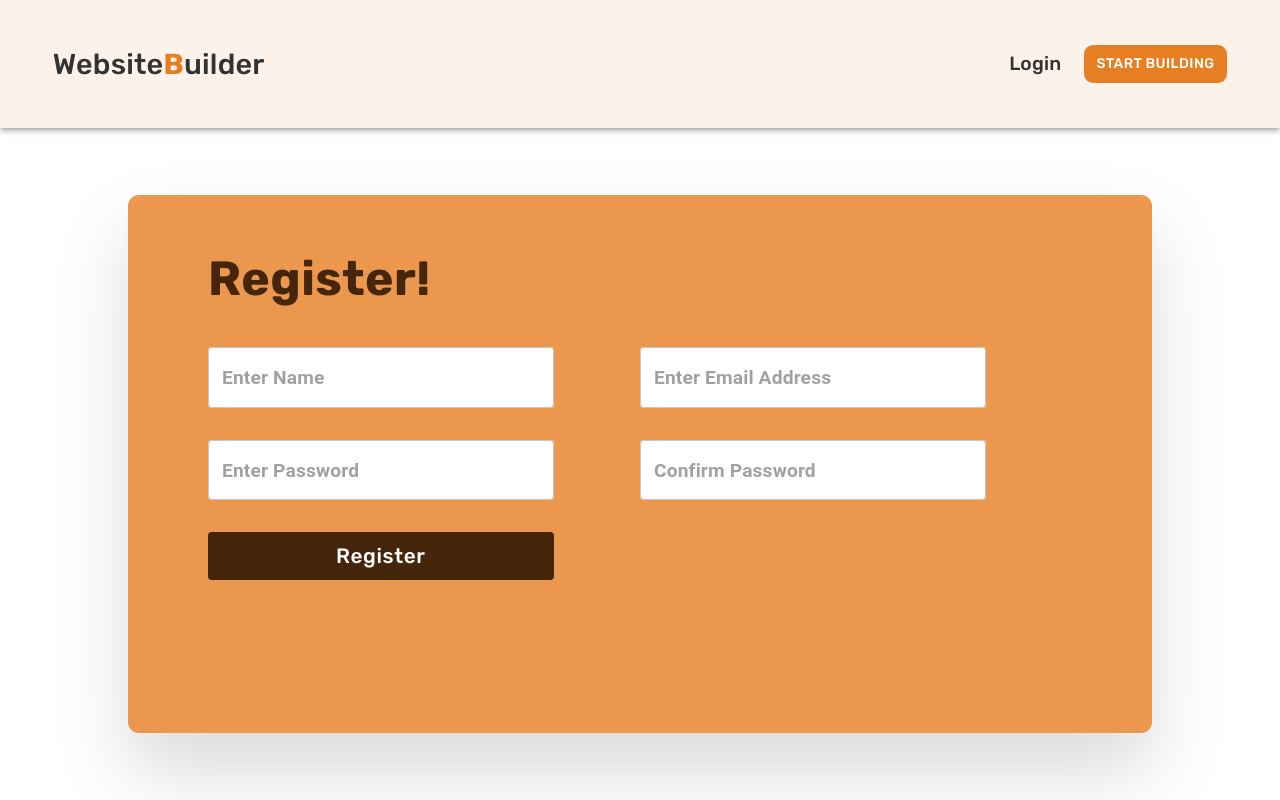
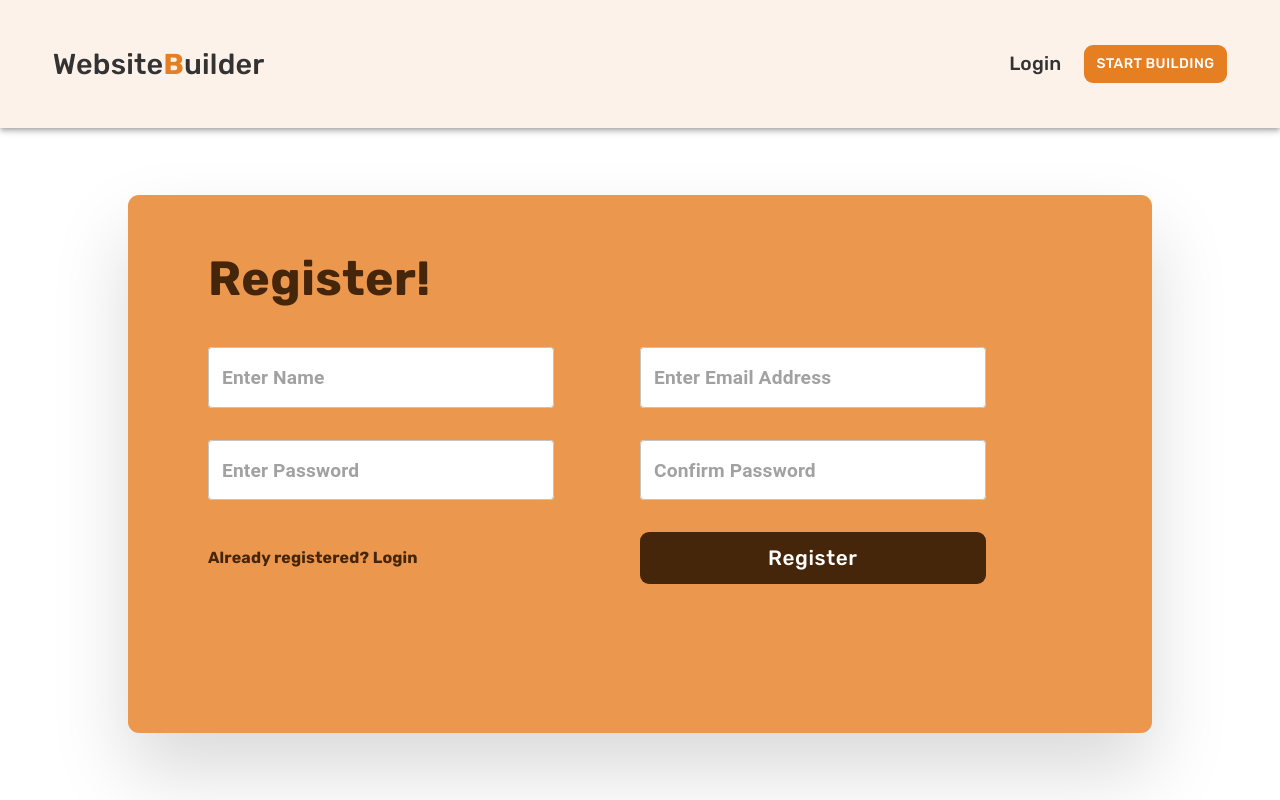
Before and after one commit to youssefrag/WebsiteBuilder, a React (Create React App) app in the folder client/: page /login-register in a window 1280 px wide. Built offline with nearby package versions, Linux system fonts and the light colour scheme.

Commit message:
register side frontend

```diff
--- a/client/src/routes/login-register/LoginRegister.component.tsx
+++ b/client/src/routes/login-register/LoginRegister.component.tsx
@@ -4,6 +4,7 @@ import {
   StyledButton,
   StyledTextfield,
   StyledTitle,
+  SwitchContainer,
   SwitchText,
   TextfieldContainer,
 } from "./LoginRegister.styles";
@@ -32,6 +33,9 @@ const LoginRegister = () => {
             placeholder="Confirm Password"
             name="confirmPassword"
           ></StyledTextfield>
+          <SwitchContainer>
+            <SwitchText>Already registered? Login</SwitchText>
+          </SwitchContainer>
           <StyledButton>Register</StyledButton>
         </TextfieldContainer>
       </LoginRegisterContainer>
--- a/client/src/routes/login-register/LoginRegister.styles.tsx
+++ b/client/src/routes/login-register/LoginRegister.styles.tsx
@@ -37,6 +37,9 @@ export const SwitchText = styled(Typography)(() => ({
   fontSize: "1rem",
   fontWeight: "700",
   color: "#45260a",
+  "&:hover": {
+    color: "#fff",
+  },
 }));
 
 export const TextfieldContainer = styled(Box)(() => ({
@@ -62,7 +65,18 @@ export const StyledButton = styled(Button)(() => ({
   fontFamily: "Rubik",
   fontSize: "1.3rem",
   width: "80%",
-  height: "3rem",
+  height: "3.2rem",
   backgroundColor: "#45260a",
   textTransform: "capitalize",
+  borderRadius: "9px",
+  "&:hover": {
+    backgroundColor: "#fff",
+    color: "#45260a",
+  },
 }));
+
+export const SwitchContainer = styled(Box)(() => ({
+  display: "flex",
+  alignItems: "center",
+  cursor: "pointer",
+}));
```
